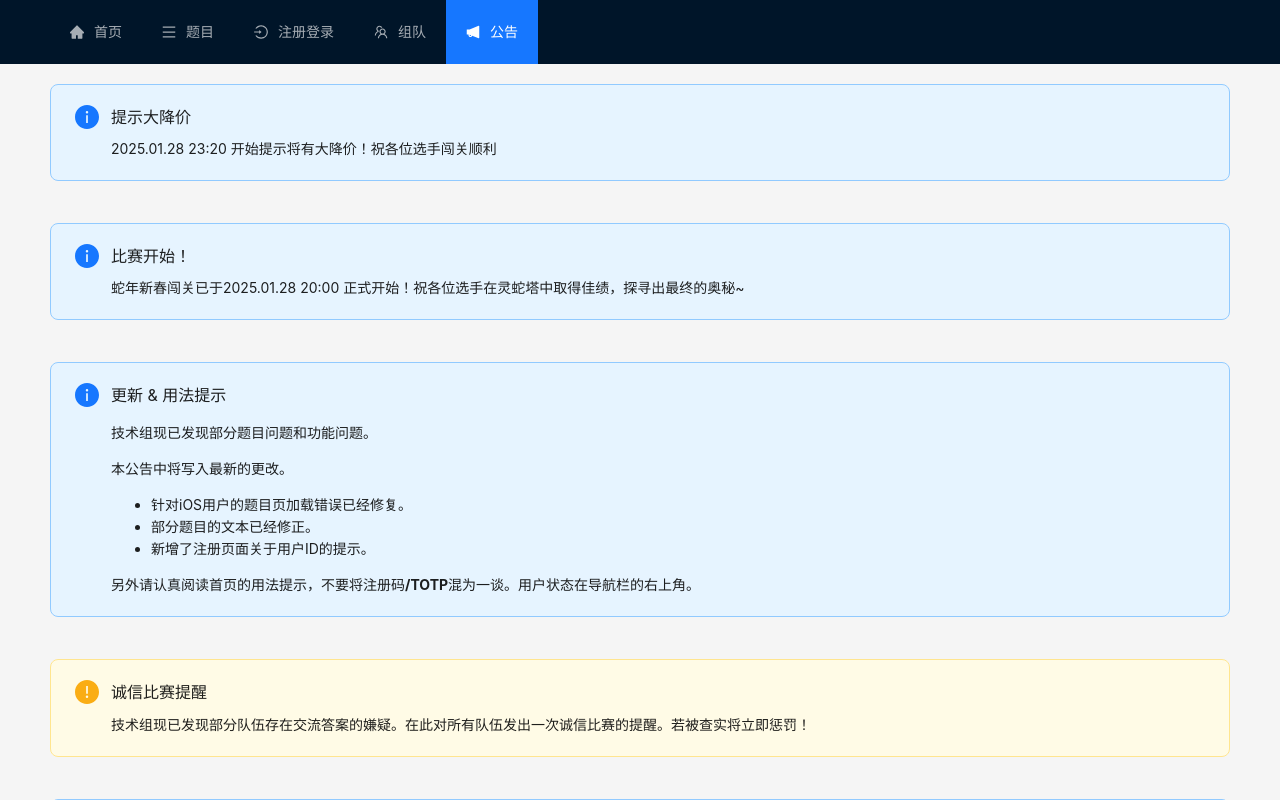
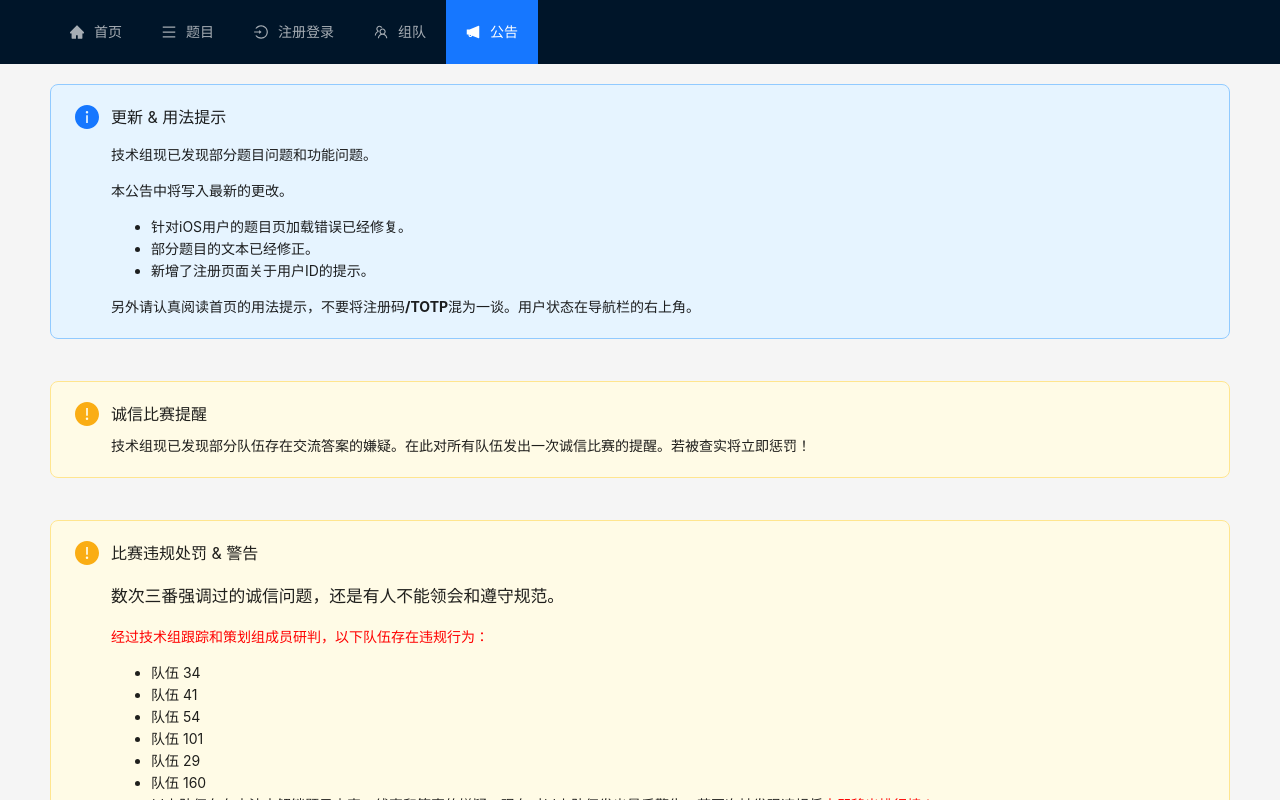
Before and after one commit to yuanyang2025/yuanyang25-front, a React (Vite) app: page /noticeboard in a window 1280 px wide. Built offline with nearby package versions, Linux system fonts and the light colour scheme; no server answers.

Commit message:
chore:  诚信比赛提醒

```diff
--- a/src/pages/noticeboard.tsx
+++ b/src/pages/noticeboard.tsx
@@ -3,22 +3,6 @@ import Alert from "antd/es/alert/Alert";
 export const NoticeBoard = () => {
   return (
     <div style={{ width: "device-width" }}>
-      <Alert
-        message="提示大降价"
-        description="2025.01.28 23:20 开始提示将有大降价！祝各位选手闯关顺利"
-        showIcon
-        type="info"
-      />
-      <br />
-      <br />
-      <Alert
-        message="比赛开始！"
-        description="蛇年新春闯关已于2025.01.28 20:00 正式开始！祝各位选手在灵蛇塔中取得佳绩，探寻出最终的奥秘~"
-        showIcon
-        type="info"
-      />
-      <br />
-      <br />
       <Alert
         message="更新 & 用法提示"
         description={
@@ -44,6 +28,43 @@ export const NoticeBoard = () => {
         description="技术组现已发现部分队伍存在交流答案的嫌疑。在此对所有队伍发出一次诚信比赛的提醒。若被查实将立即惩罚！"
         showIcon
         type="warning"
+      />
+      <br />
+      <br />
+      <Alert
+        message="比赛违规处罚 & 警告"
+        description={
+          <div>
+            <p style={{ fontWeight: "bolder", fontSize: "120%" }}>
+              数次三番强调过的诚信问题，还是有人不能领会和遵守规范。
+            </p>
+            <strong style={{ color: "red" }}>
+              经过技术组跟踪和策划组成员研判，以下队伍存在违规行为：
+            </strong>
+            <ul>
+              <li>队伍 34</li>
+              <li>队伍 41</li>
+              <li>队伍 54</li>
+              <li>队伍 101</li>
+              <li>队伍 29</li>
+              <li>队伍 160</li>
+              <li>
+                以上队伍存在交流未解锁题目内容、线索和答案的嫌疑。现在对以上队伍发出最后警告，若再次被发现违规将
+                <strong style={{ color: "red" }}>立即移出排行榜！</strong>
+              </li>
+            </ul>
+          </div>
+        }
+        showIcon
+        type="warning"
+      />
+      <br />
+      <br />
+      <Alert
+        message="比赛开始！"
+        description="蛇年新春闯关已于2025.01.28 20:00 正式开始！祝各位选手在灵蛇塔中取得佳绩，探寻出最终的奥秘~"
+        showIcon
+        type="info"
       />
       <br />
       <br />
```
